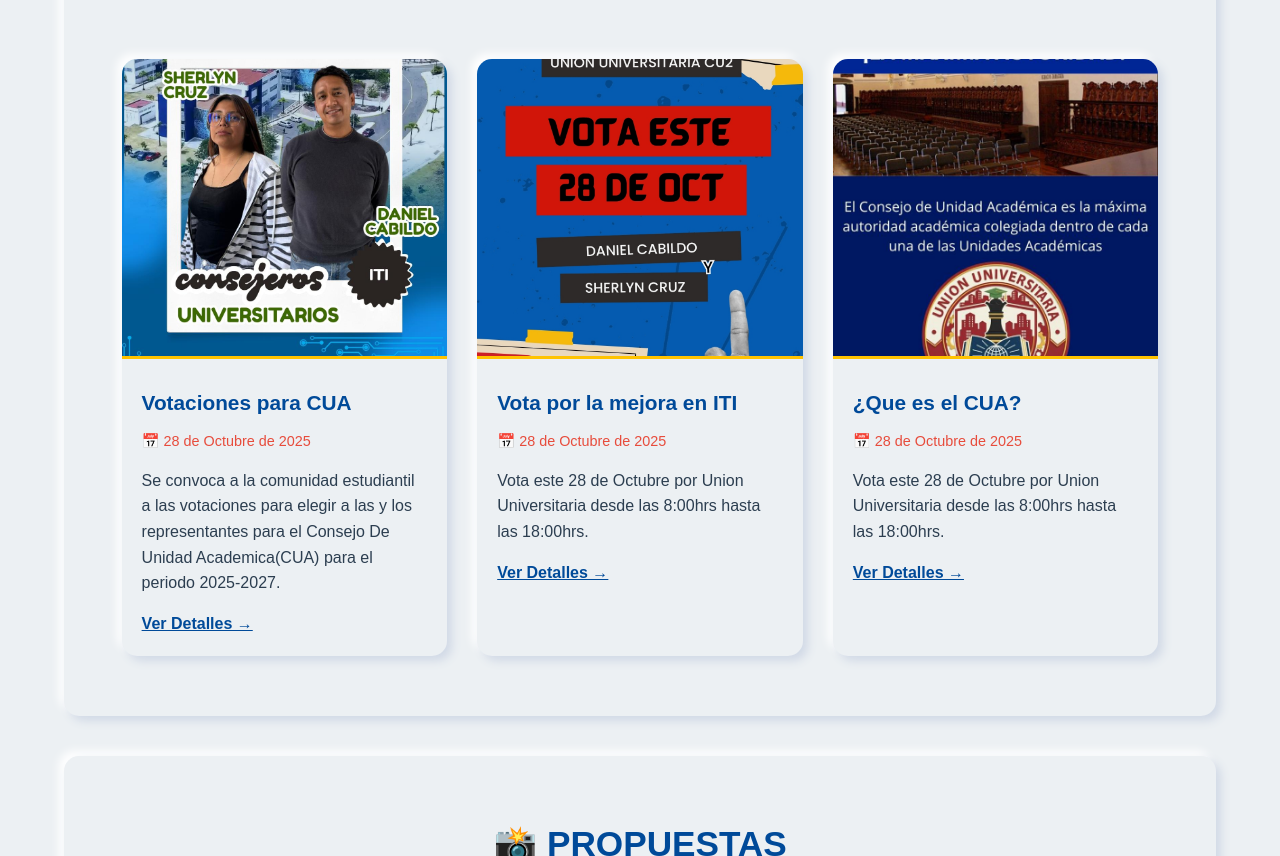
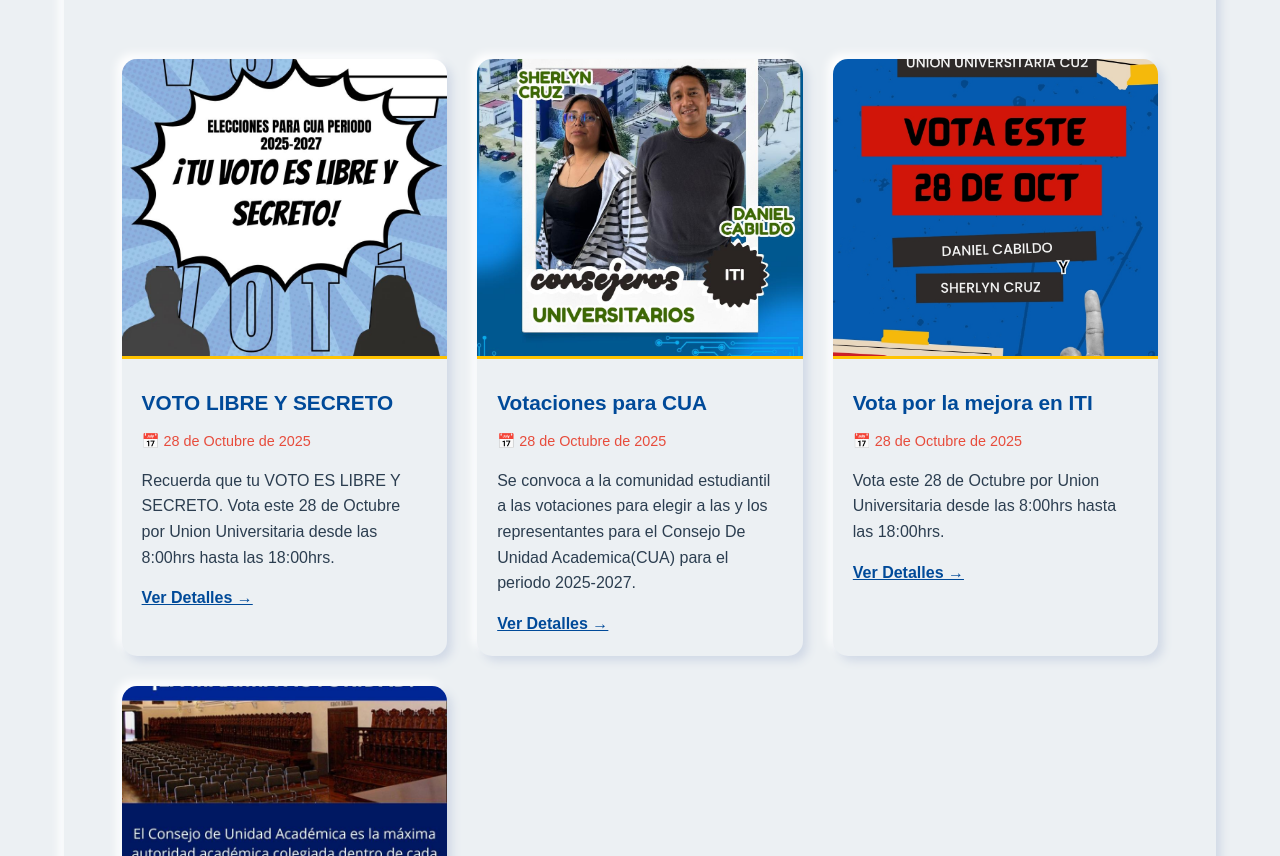
Before and after one commit to consejouni-iti/propaganda, a plain HTML site: page noticias.html in a window 1280 px wide. Shown: the part 245-1101 px from the top of the page. Drawn offline with Linux system fonts and the light colour scheme; a script that the page names is missing.

Commit message:
Add files via upload

```diff
--- a/noticias.html
+++ b/noticias.html
@@ -46,6 +46,15 @@
         <section id="anuncios-principales">
             <h2>📢 Anuncios Oficiales y Noticias</h2>
             <div id="contenedor-anuncios" class="anuncios-grid">
+                 <div class="anuncio-card">
+                    <img src="VOTOLIBRE.jpg" alt="Anuncio 1: Votaciones">
+                    <div class="anuncio-content">
+                        <h3>VOTO LIBRE Y SECRETO</h3>
+                        <p class="fecha">📅 28 de Octubre de 2025</p>
+                        <p>Recuerda que tu VOTO ES LIBRE Y SECRETO. Vota este 28 de Octubre por Union Universitaria desde las 8:00hrs hasta las 18:00hrs.</p>
+                        <a href="https://www.instagram.com/p/DQMvsUNESoY/?igsh=Ym80bGFiczh5amF5" class="enlace-detalle">Ver Detalles →</a>
+                    </div>
+            </div>
                 <div class="anuncio-card">
                     <img src="img2.jpg" alt="Anuncio 1: Propaganda">
                     <div class="anuncio-content">
@@ -72,7 +81,7 @@
                         <p>Vota este 28 de Octubre por Union Universitaria desde las 8:00hrs hasta las 18:00hrs.</p>
                         <a href="https://www.instagram.com/p/DQIwTiNDbFw/?igsh=M3M4cDRveXNya2U= " class="enlace-detalle">Ver Detalles →</a>
                     </div>
-            </div>
+
         </section>
 
         <section id="galeria-eventos">
@@ -90,6 +99,7 @@
                 <div class="galeria-item">
                     <img src="p4.jpg" alt="Mesa de Diálogo ITI">
                 </div>
+
             </div>
         </section>
     </main>
```
Also changed, not shown: VOTOLIBRE.jpg (added).
